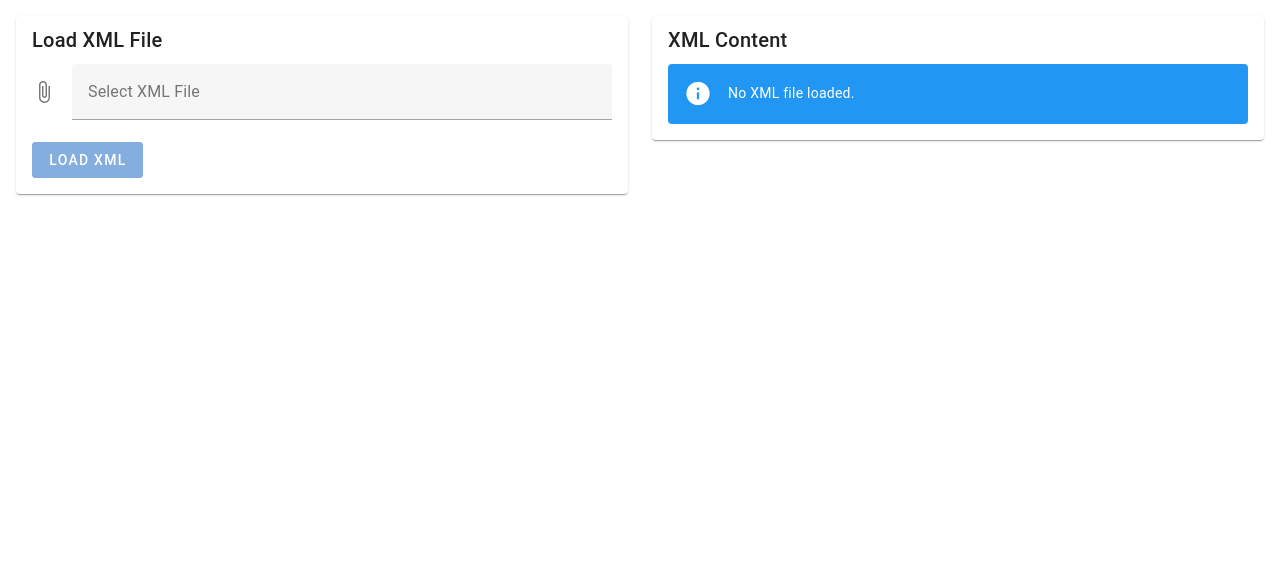
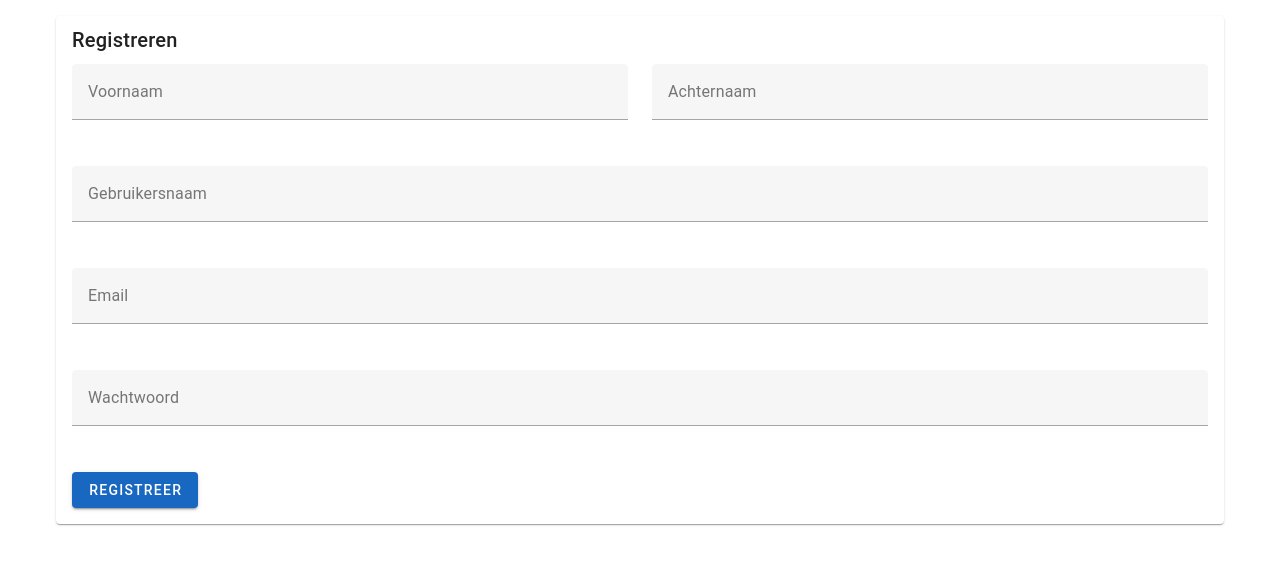
Before and after one commit to MinBZK/HvA-legal-annotation-tool-5.5, a Vue app in the folder frontend/: page / in a window 1280 px wide. Shown: the top 564 px of the page. Built offline with nearby package versions, Linux system fonts and the light colour scheme.

Commit message:
register dashboard

```diff
--- a/frontend/package.json
+++ b/frontend/package.json
@@ -8,7 +8,8 @@
     "heroku-postbuild": "npm run build",
     "build": "vite build",
     "preview": "vite preview",
-    "lint": "eslint . --fix --ignore-path .gitignore"
+    "lint": "eslint . --fix --ignore-path .gitignore",
+    "test": "jest"
   },
   "dependencies": {
     "@mdi/font": "7.0.96",
@@ -23,8 +24,8 @@
     "prismjs": "^1.29.0",
     "roboto-fontface": "*",
     "serve": "^14.2.1",
+    "vite": "^4.2.0",
     "vkbeautify": "^0.99.3",
-    "vite": "^4.2.0",
     "vue": "^3.2.0",
     "vue-router": "^4.0.0",
     "vuetify": "^3.0.0",
@@ -37,6 +38,7 @@
     "@vitejs/plugin-vue": "^4.5.1",
     "eslint": "^8.37.0",
     "eslint-plugin-vue": "^9.3.0",
+    "jest": "^29.7.0",
     "sass": "^1.60.0",
     "unplugin-fonts": "^1.0.3",
     "vite": "^4.2.0",
--- a/frontend/src/App.vue
+++ b/frontend/src/App.vue
@@ -8,15 +8,16 @@
 
 <template>
   <div>
-<!--    <xml-loader />-->
-    <xml-dashboard />
+
+    <register />
   </div>
 </template>
 <script>
 
 import XmlLoader from "./components/XmlLoader.vue";
 import XmlDashboard from "@/components/XmlDashboard";
+import Register from "@/components/Register.vue";
 export default {
-  components: {XmlLoader, XmlDashboard}
+  components: {XmlLoader, XmlDashboard, Register}
 }
 </script>
--- /dev/null
+++ b/frontend/src/components/Register.vue
@@ -0,0 +1,87 @@
+<template>
+  <v-container>
+    <v-card>
+      <v-card-title class="headline">Registreren</v-card-title>
+      <v-card-text>
+        <v-form @submit.prevent="registerUser">
+          <v-row>
+            <v-col cols="12" md="6">
+              <v-text-field v-model="firstName" label="Voornaam" required></v-text-field>
+            </v-col>
+            <v-col cols="12" md="6">
+              <v-text-field v-model="lastName" label="Achternaam" required></v-text-field>
+            </v-col>
+          </v-row>
+
+          <v-row>
+            <v-col cols="12">
+              <v-text-field v-model="username" label="Gebruikersnaam" required></v-text-field>
+            </v-col>
+          </v-row>
+
+          <v-row>
+            <v-col cols="12">
+              <v-text-field v-model="email" label="Email" type="email" required></v-text-field>
+            </v-col>
+          </v-row>
+
+          <v-row>
+            <v-col cols="12">
+              <v-text-field v-model="password" label="Wachtwoord" type="password" required></v-text-field>
+            </v-col>
+          </v-row>
+
+          <v-row>
+            <v-col cols="12">
+              <v-btn type="submit" color="primary">Registreer</v-btn>
+            </v-col>
+          </v-row>
+        </v-form>
+      </v-card-text>
+    </v-card>
+  </v-container>
+</template>
+
+<script>
+import axios from 'axios';
+
+export default {
+  data() {
+    return {
+      firstName: '',
+      lastName: '',
+      email: '',
+      password: '',
+      username: ''
+    };
+  },
+  methods: {
+    registerUser() {
+      // Send the registration data to the backend API
+      const userData = {
+        firstName: this.firstName,
+        lastName: this.lastName,
+        email: this.email,
+        password: this.password,
+        username: this.username
+      };
+
+      console.log(userData);
+
+      // Replace 'YOUR_BACKEND_API_URL' with the actual URL of your backend API
+      axios.post('YOUR_BACKEND_API_URL/register', userData)
+        .then(response => {
+          console.log('Registration successful', response.data);
+          // You can redirect the user or perform any other actions on successful registration
+        })
+        .catch(error => {
+          console.error('Registration failed', error);
+          // Handle registration error (show a message to the user, etc.)
+        });
+    }
+  }
+};
+</script>
+
+<style scoped>
+</style>
```
Also changed, not shown: 2 other files (tests, documents, lock files or other folders).
